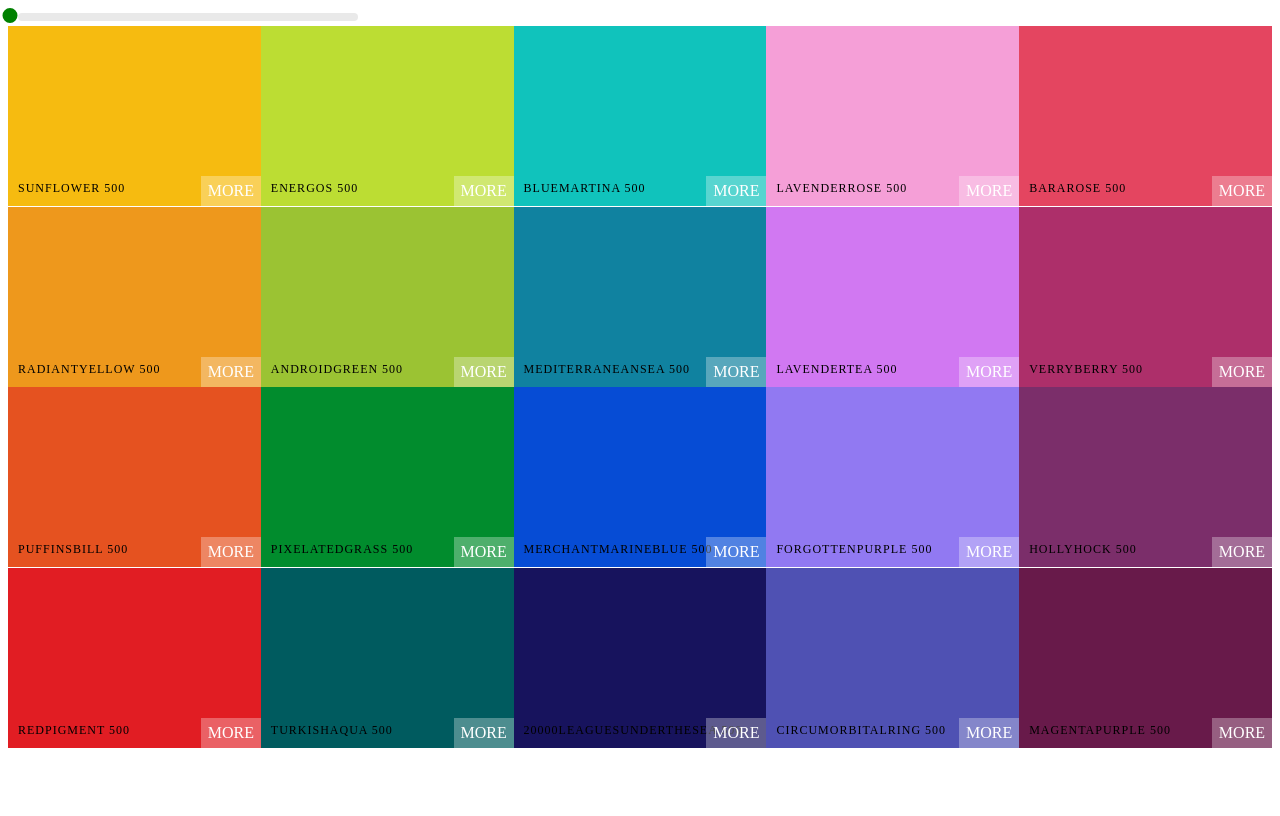
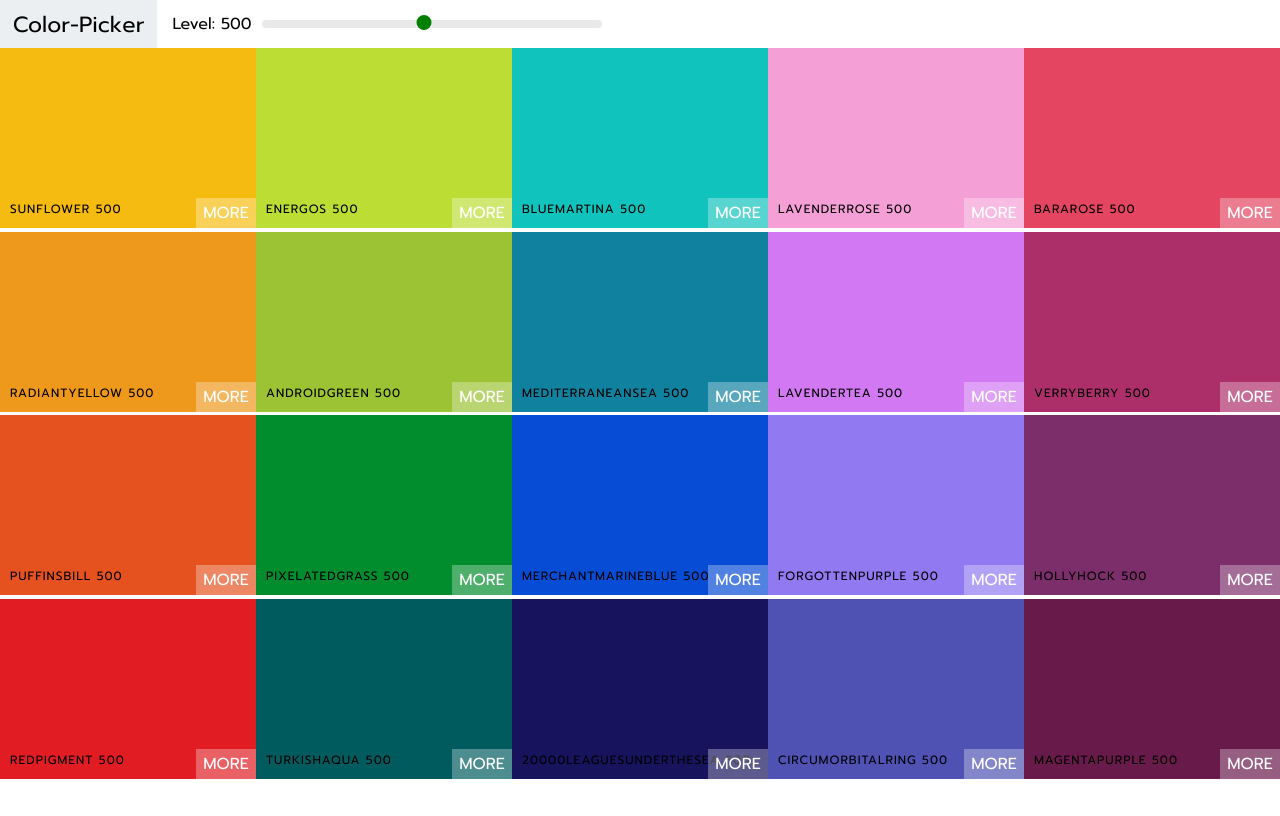
Before and after one commit to aakash-garg10/colorpicker, a React (Create React App) app: page / in a window 1280 px wide. Built offline with nearby package versions, Linux system fonts and the light colour scheme.

Commit message:
completely added the navbar

```diff
--- a/public/index.html
+++ b/public/index.html
@@ -15,6 +15,12 @@
       user's mobile device or desktop. See https://developers.google.com/web/fundamentals/web-app-manifest/
     -->
     <link rel="manifest" href="%PUBLIC_URL%/manifest.json" />
+    <link rel="preconnect" href="https://fonts.googleapis.com" />
+    <link rel="preconnect" href="https://fonts.gstatic.com" crossorigin />
+    <link
+      href="https://fonts.googleapis.com/css2?family=Prompt:ital,wght@0,200;0,300;0,400;0,500;0,600;0,700;0,800;1,300;1,500&display=swap"
+      rel="stylesheet"
+    />
     <!--
       Notice the use of %PUBLIC_URL% in the tags above.
       It will be replaced with the URL of the `public` folder during the build.
--- /dev/null
+++ b/src/Navbar.css
@@ -0,0 +1,51 @@
+body {
+  margin: 0;
+  padding: 0;
+  font-family: "Prompt", sans-serif;
+  overflow: hidden;
+}
+
+.Navbar {
+  display: flex;
+  align-items: center;
+  justify-content: flex-start;
+  height: 6vh;
+}
+.logo {
+  margin-right: 15px;
+  padding: 0 13px;
+  font-size: 22px;
+  background-color: #eceff1;
+  font-family: "Prompt", sans-serif;
+  height: 100%;
+  display: flex;
+  align-items: center;
+}
+
+.logo a {
+  text-decoration: none;
+  color: black;
+}
+.slider {
+  width: 340px;
+  margin: 0 10px;
+  display: inline-block;
+}
+.rc-slider-track {
+  background-color: transparent;
+}
+.rc-slider-rail {
+  height: 8px;
+}
+.rc-slider-handle,
+.rc-slider-handle:active,
+.rc-slider-handle:focus,
+.rc-slider-handle:hover {
+  background-color: green;
+  outline: none;
+  border: 2px solid green;
+  width: 15px;
+  height: 15px;
+  margin-left: -8px;
+  margin-top: -5px;
+}
--- /dev/null
+++ b/src/Navbar.jsx
@@ -0,0 +1,32 @@
+import React, { Component } from "react";
+import Slider from "rc-slider";
+import "rc-slider/assets/index.css";
+import "./Navbar.css"
+
+
+export class Navbar extends Component {
+  render() {
+    const { level, changeLevel } = this.props;
+    return (
+      <header className="Navbar">
+        <div className="logo">
+          <a href="#">Color-Picker</a>
+        </div>
+        <div className="slider-container">
+            <span>Level: {level}</span>
+        <div className="slider">
+          <Slider
+            defaultValue={level}
+            min={100}
+            max={900}
+            step={100}
+            onAfterChange={changeLevel}
+          />
+        </div>
+        </div>
+      </header>
+    );
+  }
+}
+
+export default Navbar;
--- a/src/Pallete.jsx
+++ b/src/Pallete.jsx
@@ -1,9 +1,7 @@
 import React, { Component } from "react";
 import ColorBox from "./ColorBox";
-import "rc-slider/assets/index.css";
 import "./Pallete.css";
-//slider
-import Slider from "rc-slider";
+import NavBar from "./Navbar";
 
 class Pallete extends Component {
   constructor(props) {
@@ -26,15 +24,8 @@
 
     return (
       <div className="Pallete">
-        <div className="slider">
-          <Slider
-            defaulValue={this.state.level}
-            min={100}
-            max={900}
-            step={100}
-            onAfterChange={this.changeLevel}
-          />
-        </div>
+        {/* we are passing the lvl and changeLevel as we need to update them  */}
+        <NavBar level={level} changeLevel={this.changeLevel} />
         <div className="Pallete-colors">{colorBoxes}</div>
         {/* footer goes here */}
       </div>
```
